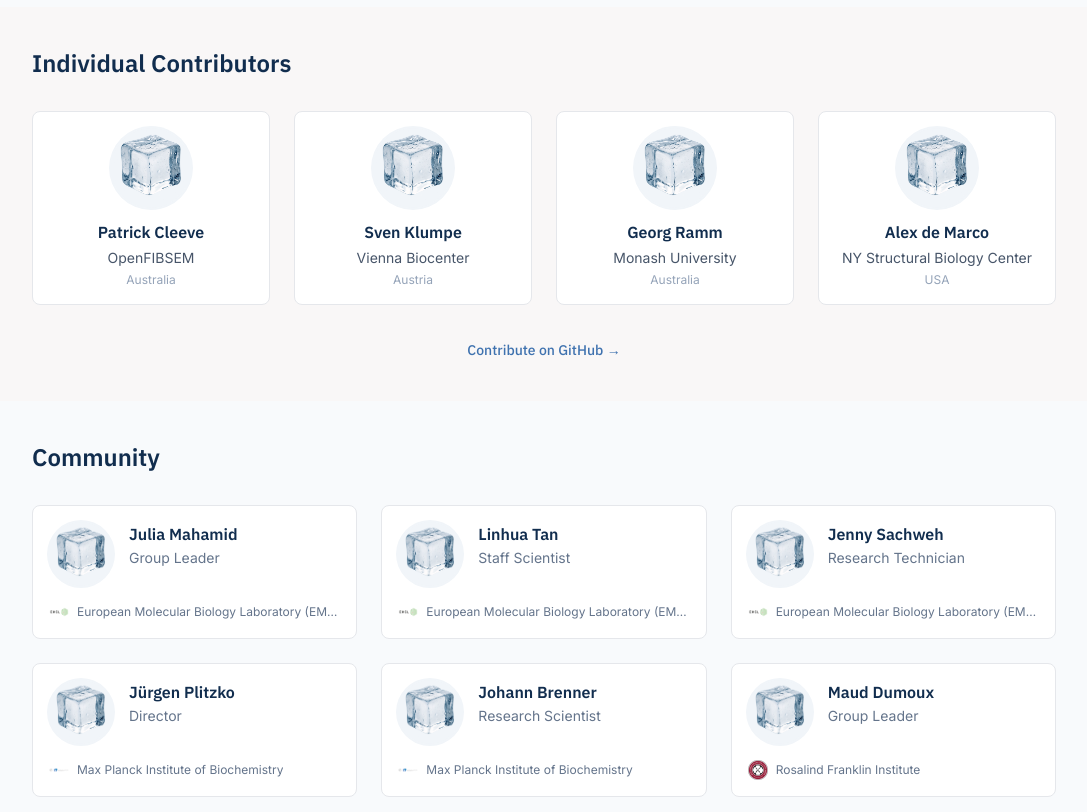
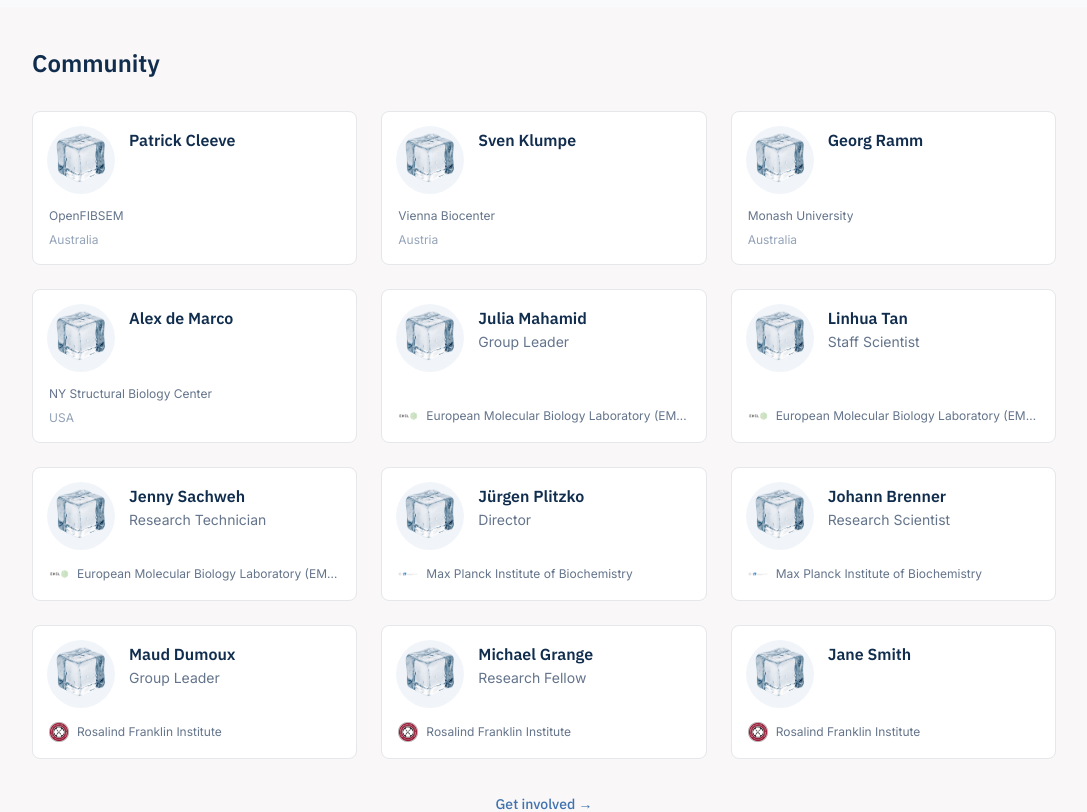
Before and after one commit to fibsem-os/fibsem-os.github.io, a Next.js app: page / in a window 1280 px wide. Shown: the part 960-1772 px from the top of the page, without its empty margins (96-1183 px from the left). Built offline with nearby package versions, Linux system fonts and the light colour scheme.

Commit message:
merge contrib/community sections

```diff
--- /dev/null
+++ b/src/app/CommunityCard.tsx
@@ -0,0 +1,157 @@
+"use client";
+
+import Image from "next/image";
+import Link from "next/link";
+import { useState } from "react";
+
+interface Affiliation {
+  name: string;
+  logo?: string;
+  url?: string;
+}
+
+interface CommunityCardProps {
+  name: string;
+  title?: string;
+  org?: string;
+  location?: string;
+  image?: string;
+  website?: string;
+  affiliations?: Affiliation[];
+}
+
+function ProfileImage({ src, name }: { src?: string; name: string }) {
+  const [hasError, setHasError] = useState(false);
+
+  if (hasError || !src) {
+    return (
+      <div className="w-full h-full flex items-center justify-center text-lg font-bold text-slate-400 bg-slate-100">
+        {name.charAt(0)}
+      </div>
+    );
+  }
+
+  return (
+    <Image
+      src={src}
+      alt={name}
+      fill
+      className="object-cover"
+      sizes="64px"
+      onError={() => setHasError(true)}
+    />
+  );
+}
+
+function AffiliationLogo({ src, alt }: { src: string; alt: string }) {
+  const [hasError, setHasError] = useState(false);
+
+  if (hasError || !src) {
+    return (
+      <div className="w-5 h-5 flex-shrink-0 rounded bg-slate-200 flex items-center justify-center">
+        <span className="text-[8px] text-slate-400 font-medium">
+          {alt.charAt(0)}
+        </span>
+      </div>
+    );
+  }
+
+  return (
+    <div className="relative w-5 h-5 flex-shrink-0">
+      <Image
+        src={src}
+        alt={alt}
+        fill
+        className="object-contain"
+        sizes="20px"
+        onError={() => setHasError(true)}
+      />
+    </div>
+  );
+}
+
+export default function CommunityCard({
+  name,
+  title,
+  org,
+  location,
+  image,
+  website,
+  affiliations
+}: CommunityCardProps) {
+  return (
+    <div className="bg-white border border-gray-200 rounded-lg p-4 hover:shadow-md hover:border-primary-blue/30 transition-all h-full">
+      <div className="flex flex-col h-full">
+        {/* Profile Image and Name */}
+        <div className="flex items-start gap-4 mb-4">
+          <div className="relative w-16 h-16 rounded-full overflow-hidden bg-slate-100 flex-shrink-0 ring-2 ring-slate-100">
+            <ProfileImage src={image} name={name} />
+          </div>
+
+          <div className="flex-1 min-w-0">
+            {website ? (
+              <Link
+                href={website}
+                target="_blank"
+                rel="noopener noreferrer"
+                className="group"
+              >
+                <h3 className="font-semibold text-dark-navy group-hover:text-primary-blue transition-colors truncate font-[family-name:var(--font-ibm-plex)]">
+                  {name}
+                </h3>
+              </Link>
+            ) : (
+              <h3 className="font-semibold text-dark-navy truncate font-[family-name:var(--font-ibm-plex)]">
+                {name}
+              </h3>
+            )}
+
+            {title && (
+              <p className="text-sm text-slate-500 mt-0.5 truncate">{title}</p>
+            )}
+          </div>
+        </div>
+
+        {/* Organization/Affiliations */}
+        <div className="mt-auto space-y-2">
+          {/* Simple org/location display for core contributors */}
+          {org && !affiliations && (
+            <>
+              <div className="flex items-center gap-2 min-w-0">
+                <span className="text-xs text-slate-500 truncate">{org}</span>
+              </div>
+              {location && (
+                <div className="flex items-center gap-2 min-w-0">
+                  <span className="text-xs text-slate-400 truncate">{location}</span>
+                </div>
+              )}
+            </>
+          )}
+
+          {/* Affiliations display for community members */}
+          {affiliations && affiliations.map((affiliation, index) => (
+            <div key={index} className="flex items-center gap-2 min-w-0">
+              {affiliation.logo && (
+                <AffiliationLogo src={affiliation.logo} alt={affiliation.name} />
+              )}
+              <span className="text-xs text-slate-500 truncate">
+                {affiliation.url ? (
+                  <Link
+                    href={affiliation.url}
+                    target="_blank"
+                    rel="noopener noreferrer"
+                    className="hover:text-primary-blue transition-colors"
+                  >
+                    {affiliation.name}
+                  </Link>
+                ) : (
+                  affiliation.name
+                )}
+              </span>
+            </div>
+          ))}
+        </div>
+      </div>
+    </div>
+  );
+}
--- a/src/app/page.tsx
+++ b/src/app/page.tsx
@@ -5,8 +5,7 @@ import Image from "next/image";
 import { useState } from "react";
 import { RELATED_PROJECTS } from "@/app/data";
 import { CORE_CONTRIBUTORS } from "@/app/data/index";
-import CoreContributorCard from "./CoreContributorCard";
-import CommunityMemberCard from "./CommunityMemberCard";
+import CommunityCard from "./CommunityCard";
 import communityMembers from "@/app/data/community.json";
 
 const CONTENT = {
@@ -116,6 +115,19 @@ const DeepwikiIcon = () => (
 
 export default function Home() {
   const [mobileMenuOpen, setMobileMenuOpen] = useState(false);
+
+  // Combine core contributors and community members
+  const allCommunityMembers = [
+    ...CORE_CONTRIBUTORS.map(contributor => ({
+      name: contributor.name,
+      title: contributor.title,
+      org: contributor.org,
+      location: contributor.location,
+      image: contributor.image,
+      website: contributor.website,
+    })),
+    ...communityMembers
+  ];
 
   return (
     <main className="min-h-screen bg-cream text-dark-navy">
@@ -276,16 +288,16 @@ export default function Home() {
         </div>
       </section>
 
-      {/* Core Contributors Section */}
-      <section id="contributors" className="py-10 px-4">
+      {/* Unified Community Section */}
+      <section id="community" className="py-10 px-4">
         <div className="max-w-5xl mx-auto">
           <h2 className="text-2xl font-semibold text-dark-navy mb-8 font-[family-name:var(--font-ibm-plex)]">
-            Individual Contributors
+            Community
           </h2>
 
-          <div className="grid grid-cols-1 sm:grid-cols-2 lg:grid-cols-4 gap-6">
-            {CORE_CONTRIBUTORS.map((contributor) => (
-              <CoreContributorCard key={contributor.name} contributor={contributor} />
+          <div className="grid grid-cols-1 md:grid-cols-2 lg:grid-cols-3 gap-6">
+            {allCommunityMembers.map((member, index) => (
+              <CommunityCard key={index} {...member} />
             ))}
           </div>
 
@@ -294,30 +306,6 @@ export default function Home() {
               href="https://github.com/fibsem-os"
               target="_blank"
               rel="noopener noreferrer"
-              className="inline-block text-sm text-primary-blue hover:text-dark-navy font-medium font-[family-name:var(--font-ibm-plex)]"
-            >
-              Contribute on GitHub →
-            </Link>
-          </div>
-        </div>
-      </section>
-
-      {/* Community & Adopters Section */}
-      <section id="community" className="py-10 px-4 bg-slate-50">
-        <div className="max-w-5xl mx-auto">
-          <h2 className="text-2xl font-semibold text-dark-navy mb-8 font-[family-name:var(--font-ibm-plex)]">
-            Community
-          </h2>
-
-          <div className="grid grid-cols-1 md:grid-cols-2 lg:grid-cols-3 gap-6">
-            {communityMembers.map((member, index) => (
-              <CommunityMemberCard key={index} member={member} />
-            ))}
-          </div>
-
-          <div className="mt-8 text-center">
-            <Link
-              href="#contact"
               className="inline-block text-sm text-primary-blue hover:text-dark-navy font-medium font-[family-name:var(--font-ibm-plex)]"
             >
               Get involved →
```
